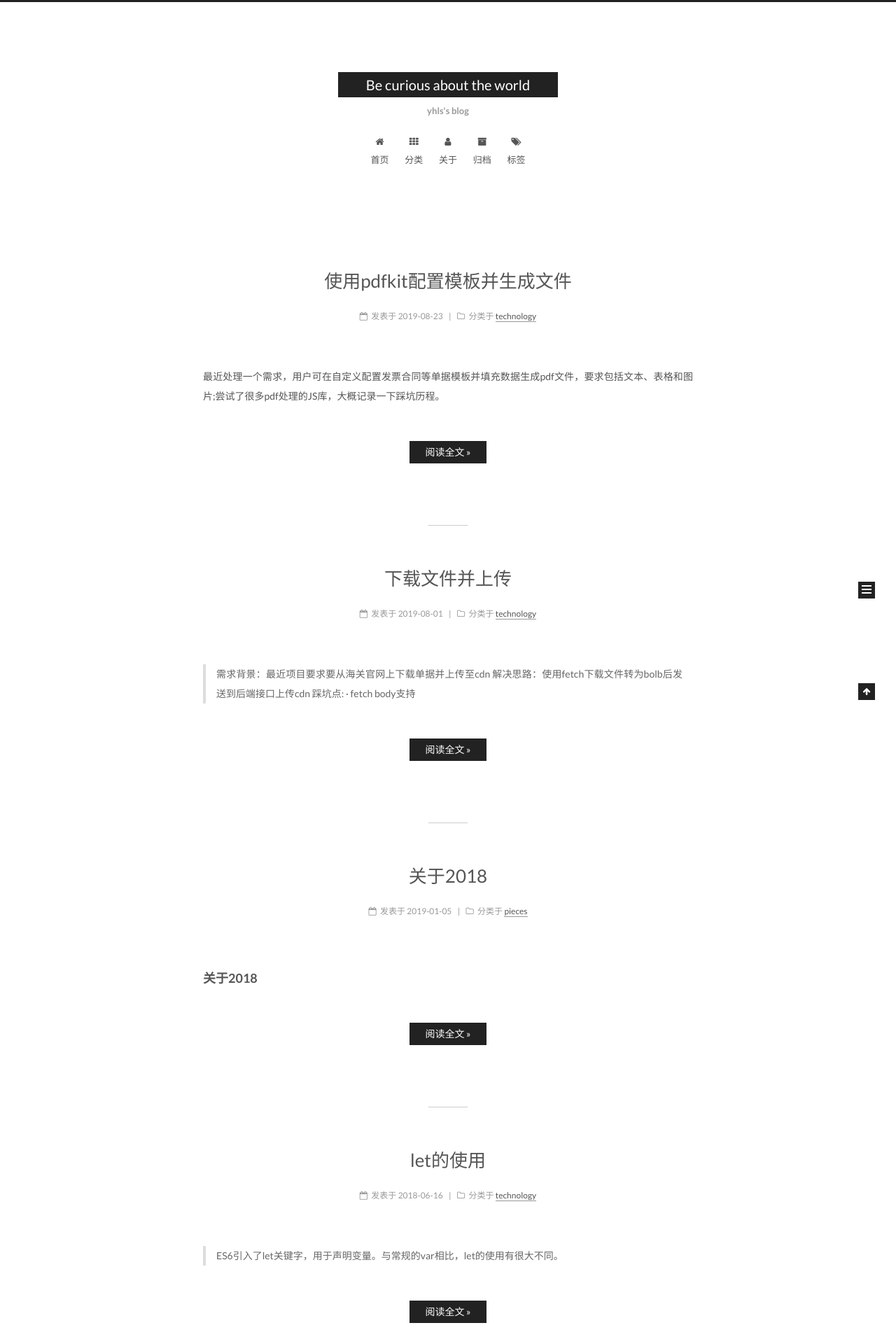
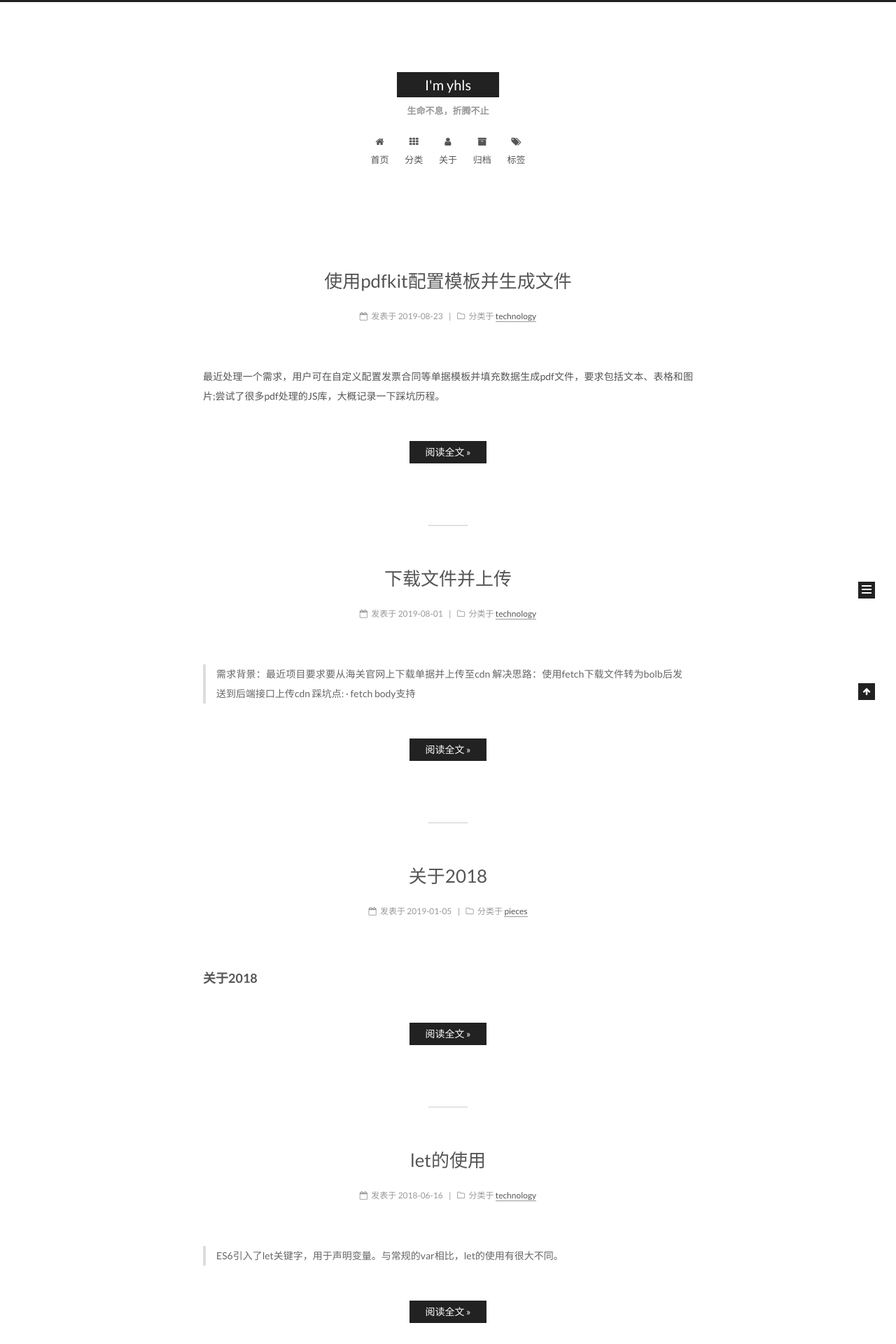
Before and after one commit to yhls7/yhls.github.io, a Jekyll site: the page built from index.html, in a window 1280 px wide. Shown: the top 1920 px of the page at 70% size. Built offline with Jekyll 4.4.1, drawn with Linux system fonts in a browser that asks for light colours; the list of posts is cut into pages by our own code; comment, search, counter and statistics services are not loaded.

Commit message:
feat: 更新博客标题

```diff
--- a/_config.yml
+++ b/_config.yml
@@ -4,8 +4,8 @@
 # ---------------------------------------------------------------
 
 # Site
-title: Be curious about the world
-subtitle: yhls's blog
+title: I'm yhls
+subtitle: 生命不息，折腾不止
 description:
 author: yhls
 # Support language: de, en, fr-FR, id, ja, ko, pt-BR, pt, ru, zh-Hans, zh-hk, zh-tw
--- a/_includes/_partials/footer.html
+++ b/_includes/_partials/footer.html
@@ -12,6 +12,7 @@
   <span class="author" itemprop="copyrightHolder">{{ site.author }}</span>
 </div>
 
+<!-- 由 Jekyll 强力驱动  主题 - NexT.Muse -->
 {% if site.copyright %}
 <div class="powered-by">
   {{ __.footer.powered | replace: '%s', '<a class="theme-link" href="https://jekyllrb.com">Jekyll</a>') }}
```
